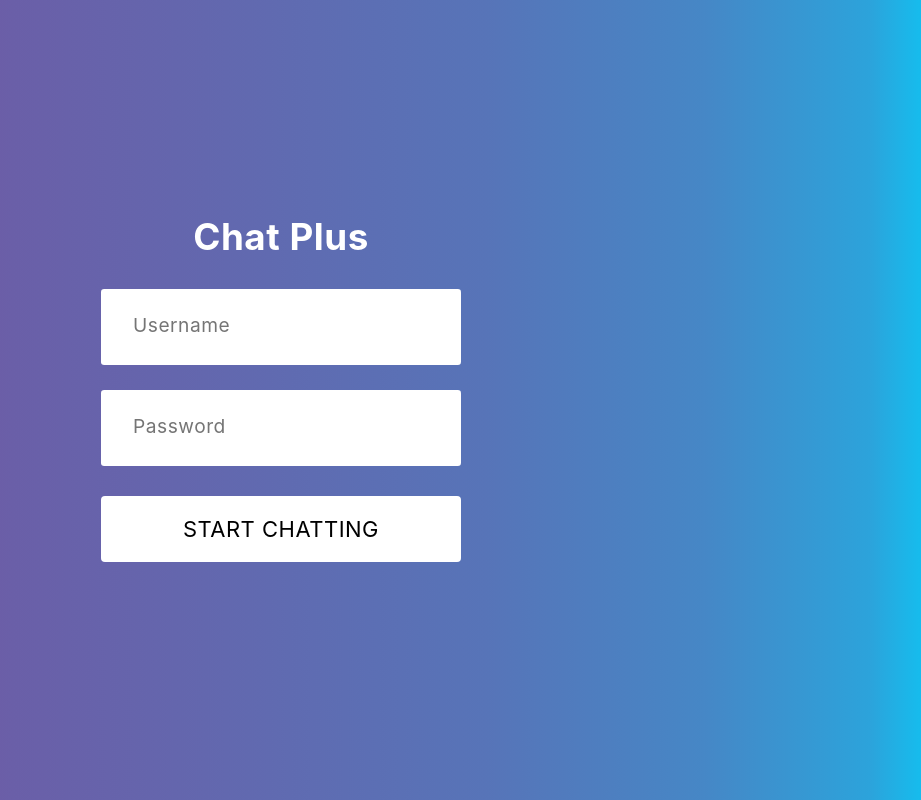
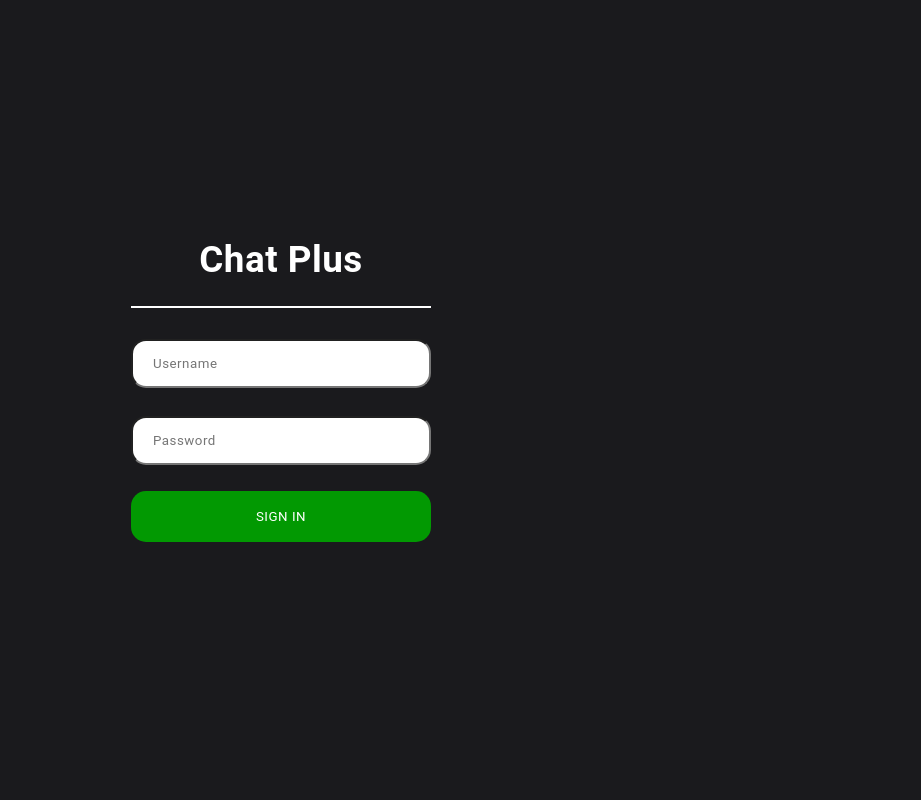
Before and after one commit to arjun-khanduri/chat-plus, a React (Create React App) app: page / in a window 1280 px wide. Shown: the whole page, without its empty margins (359-1280 px from the left). Built offline with nearby package versions, Linux system fonts and the light colour scheme.

Commit message:
Minor UI Changes

```diff
--- a/src/App.css
+++ b/src/App.css
@@ -1,5 +1,5 @@
 * {
-    font-family: Avenir, -apple-system, BlinkMacSystemFont, Segoe UI, Roboto, Helvetica Neue, Arial, Noto Sans, sans-serif, Apple Color Emoji, Segoe UI Emoji, Segoe UI Symbol, Noto Color Emoji;
+    font-family: 'Roboto', sans-serif;
     letter-spacing: 0.5px;
 }
 
@@ -65,8 +65,6 @@
     display: none !important;
 }
 
-/* CUSTOM FEED */
-
 .chat-feed {
     height: 100%;
     width: 100%;
@@ -128,7 +126,6 @@
     object-fit: cover;
     border-radius: 6px;
     height: 30vw;
-    /* width: 30vw; */
     max-height: 200px;
     max-width: 200px;
     min-height: 100px;
@@ -213,31 +210,23 @@
 .wrapper {
     height: 100vh;
     width: 100%;
-    background: rgb(117, 84, 160);
-    background: linear-gradient(90deg, rgba(117, 84, 160, 1) 7%, rgba(117, 84, 160, 1) 17%, rgba(106, 95, 168, 1) 29%, rgba(99, 103, 174, 1) 44%, rgba(87, 116, 184, 1) 66%, rgba(70, 135, 198, 1) 83%, rgba(44, 163, 219, 1) 96%, rgba(22, 188, 237, 1) 100%, rgba(0, 212, 255, 1) 100%);
+    background: #1A1A1D;;
     display: flex;
     justify-content: center;
     align-items: center;
+    box-sizing: border-box;
 }
 
 .input {
-    color: #333;
-    font-size: 1.2rem;
-    margin: 0 auto;
-    padding: 1.5rem 2rem;
-    border-radius: 0.2rem;
-    background-color: rgb(255, 255, 255);
-    border: none;
-    width: 90%;
-    display: block;
-    border-bottom: 0.3rem solid transparent;
-    transition: all 0.3s;
-    outline: none;
-    margin-bottom: 25px;
+    border-radius: 15px;
+    padding: 15px 20px;
+    width: 100%;
+    margin-top: 0.1em;
+    margin-bottom: 2em;
 }
 
 .form {
-    width: 400px;
+    width: 300px;
 }
 
 .title {
@@ -246,23 +235,18 @@
     margin-bottom: 30px;
     width: 100%;
     font-size: 2.3em;
-    ;
 }
 
 .button {
-    border-radius: 4px;
+    color: #fff;
+    text-transform: uppercase;
+    text-decoration: none;
+    background: rgb(2, 153, 2);
+    padding: 18px;
+    border-radius: 15px;
+    display: inline-block;
     border: none;
-    background-color: white;
-    color: black;
-    text-align: center;
-    text-transform: uppercase;
-    font-size: 22px;
-    padding: 20px;
-    width: 200px;
-    transition: all 0.4s;
-    cursor: pointer;
-    margin: 5px;
-    width: 90%;
+    width: 100%;
 }
 
 .button span {
--- a/src/components/Login.js
+++ b/src/components/Login.js
@@ -23,13 +23,13 @@ const Login = () => {
     return (
         <div className="wrapper">
             <div className="form">
-                <h1 className="title">Chat Plus</h1>
+                <h1 className="title" style={{ borderBottom: "2px solid white", paddingBottom: "25px" }}>Chat Plus</h1>
                 <form onSubmit={handleSubmit}>
                     <input type="text" value={username} onChange={(e) => setUsername(e.target.value)} className="input" placeholder="Username" required />
                     <input type="password" value={password} onChange={(e) => setPassword(e.target.value)} className="input" placeholder="Password" required />
                     <div align="center">
                         <button type="submit" className="button">
-                            <span>Start Chatting</span>
+                            <span>Sign In</span>
                         </button>
                     </div>
                     <h2 className="error">{error}</h2>
```
